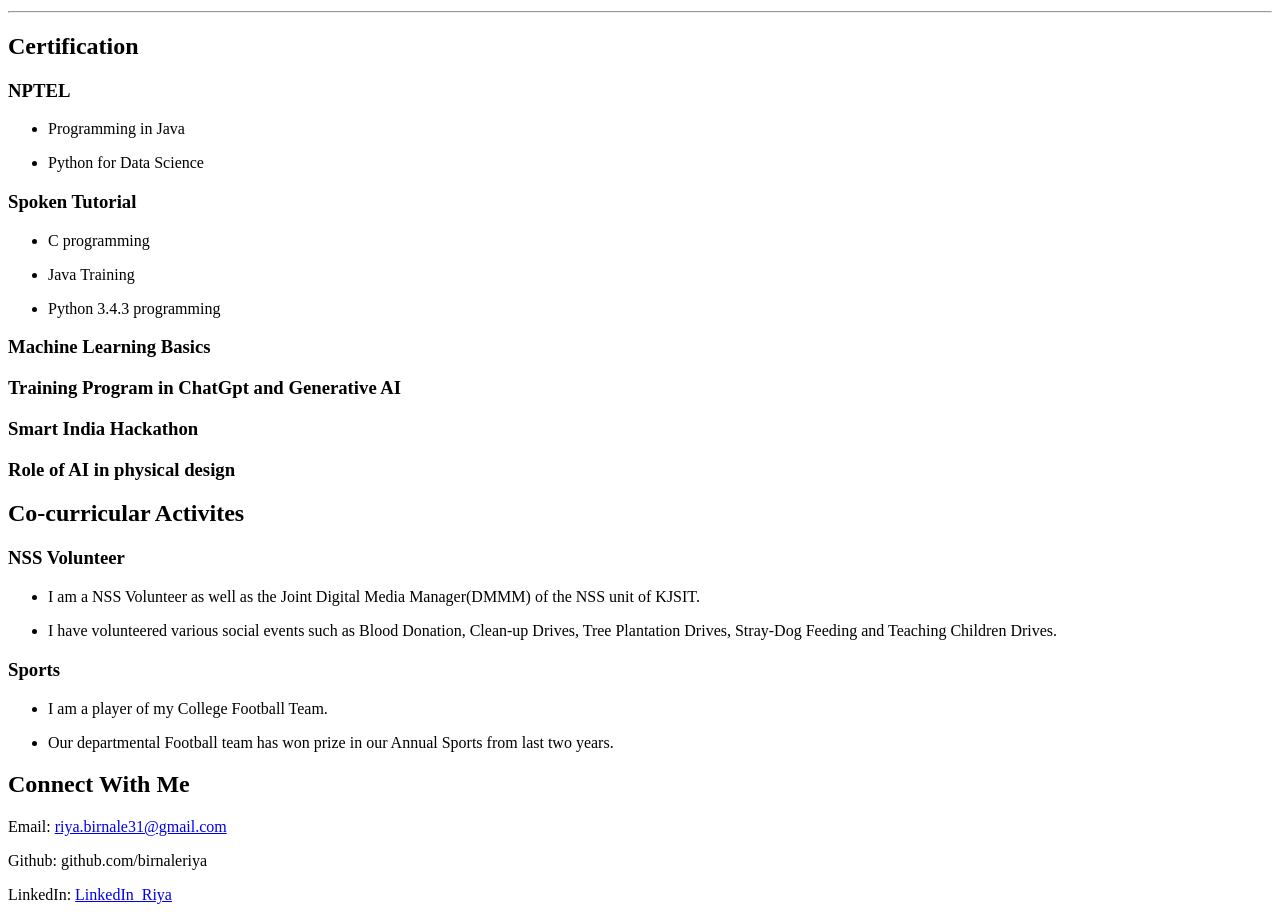
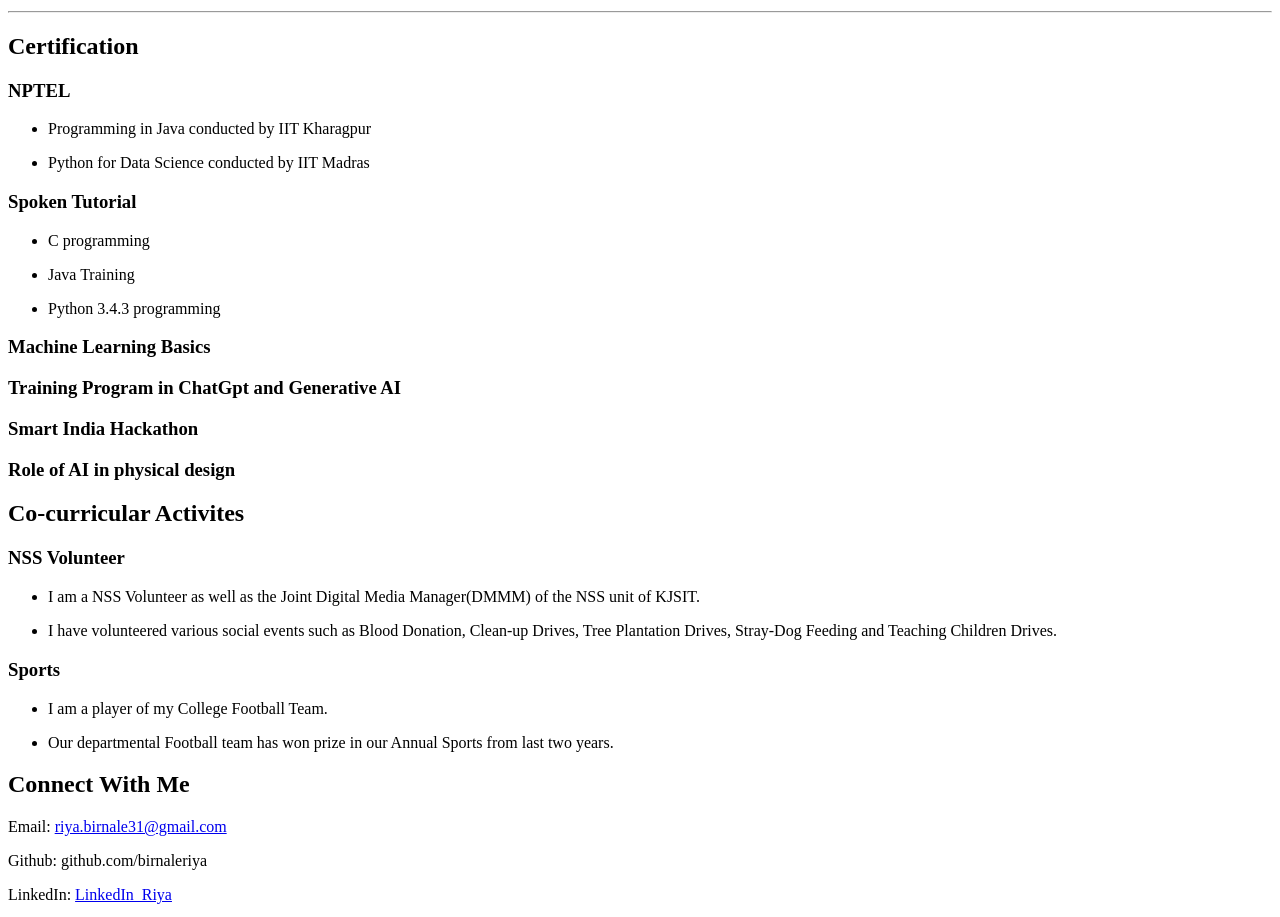
Before and after one commit to birnaleriya/birnaleriya.github.io, a plain HTML site: page index.html in a window 1280 px wide. Shown: the part 1660-2577 px from the top of the page. Drawn offline with Linux system fonts and the light colour scheme.

Commit message:
Update index.html

```diff
--- a/index.html
+++ b/index.html
@@ -172,10 +172,10 @@
                                     <h3>NPTEL</h3>
                                     <ul>
                                         <li>
-                                            <p>Programming in Java</p>
+                                            <p>Programming in Java conducted by IIT Kharagpur</p>
                                         </li>
                                         <li>
-                                            <p>Python for Data Science</p>
+                                            <p>Python for Data Science conducted by IIT Madras</p>
                                         </li>
                                     </ul>
                                     <h3>Spoken Tutorial</h3>
```
